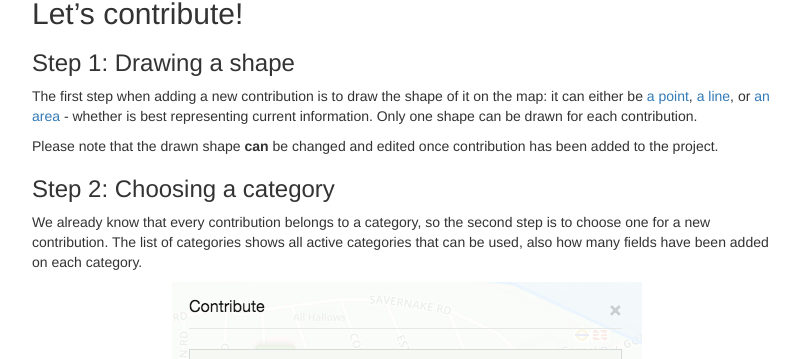
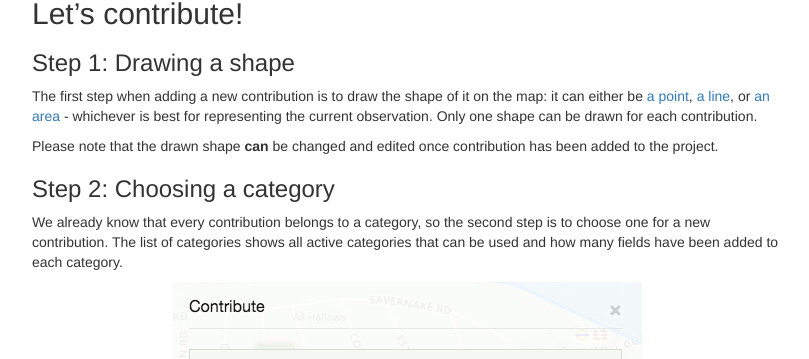
Before and after one commit to ExCiteS/communitymaps-help, a Jekyll site: the page built from _en/add-new-contribution.md, in a window 1280 px wide and 900 px high, scrolled down 557 px. Shown: the part 152-511 px from the top of the window, without its empty margins (233-1042 px from the left). Built offline with Jekyll 4.4.1, drawn with Linux system fonts in a browser that asks for light colours; nearby versions of some CDN libraries.

Commit message:
Fixed typos in add-new-contribution.md

```diff
--- a/_en/add-new-contribution.md
+++ b/_en/add-new-contribution.md
@@ -20,13 +20,13 @@ If project’s settings allow it, every person accessing that project can be a c
 
 ### Step 1: Drawing a shape
 
-The first step when adding a new contribution is to draw the shape of it on the map: it can either be [a point](/en/overview-of-contributions.html#points), [a line](/en/overview-of-contributions.html#lines), or [an area](/en/overview-of-contributions.html#areas) - whether is best representing current information. Only one shape can be drawn for each contribution.
+The first step when adding a new contribution is to draw the shape of it on the map: it can either be [a point](/en/overview-of-contributions.html#points), [a line](/en/overview-of-contributions.html#lines), or [an area](/en/overview-of-contributions.html#areas) - whichever is best for representing the current observation. Only one shape can be drawn for each contribution.
 
 Please note that the drawn shape **can** be changed and edited once contribution has been added to the project.
 
 ### Step 2: Choosing a category
 
-We already know that every contribution belongs to a category, so the second step is to choose one for a new contribution. The list of categories shows all active categories that can be used, also how many fields have been added on each category.
+We already know that every contribution belongs to a category, so the second step is to choose one for a new contribution. The list of categories shows all active categories that can be used and how many fields have been added to each category.
 
 ![Choosing a category for new contribution](/images/en/contributing-choosing-a-category.png){: .img-responsive .center-block }
 
```
